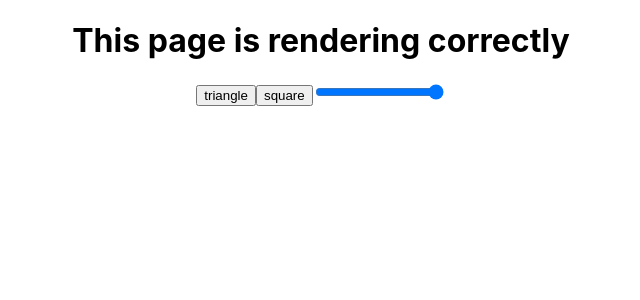
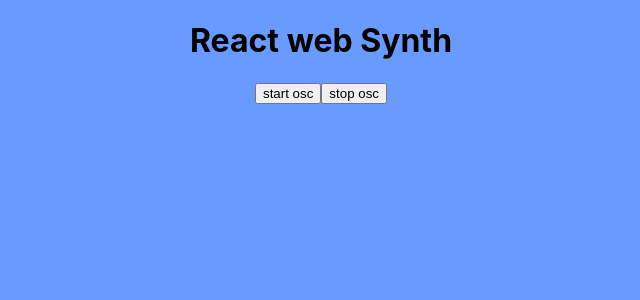
Before and after one commit to lcpfdev/react-web-api-synth, a React (Create React App) app: page / in a window 1280 px wide. Shown: the top 300 px of the page, without its empty margins (319-959 px from the left). Built offline with nearby package versions, Linux system fonts and the light colour scheme.

Commit message:
re arranged osc

```diff
--- a/src/App.css
+++ b/src/App.css
@@ -1,11 +1,9 @@
-.App {
+
+body{
+  background:#699bff;
   text-align: center;
 }
 
-.App-logo {
-  height: 40vmin;
-  pointer-events: none;
-}
 
 @media (prefers-reduced-motion: no-preference) {
   .App-logo {
@@ -14,14 +12,14 @@
 }
 
 .App-header {
-  background-color: #282c34;
+  background-color: #0050f1;
   min-height: 100vh;
   display: flex;
   flex-direction: column;
   align-items: center;
   justify-content: center;
   font-size: calc(10px + 2vmin);
-  color: white;
+  color: rgb(0, 0, 0);
 }
 
 .App-link {
--- a/src/App.js
+++ b/src/App.js
@@ -1,10 +1,25 @@
 import './App.css';
-import Synth from './components/synth';
+import React from 'react';
+
+const audioContext = new AudioContext(); // Allows us to use api
+const out = audioContext.destination; // Sets audio to output to speakers
+
+const osc1 = audioContext.createOscillator(); // creates osc
+const gain1 = audioContext.createGain() // sets osc to gain
+
+osc1.connect(gain1);  // allows osc output
+gain1.connect(out);
+
+
+
+
 
 function App() {
   return (
     <div className="App">
-      <Synth />
+    <h1>React web Synth</h1>
+    <button onClick={() => osc1.start()}>start osc</button>
+    <button onClick={() => osc1.stop()}>stop osc</button>
 
     </div>
   );
--- a/src/components/synth.js
+++ /dev/null
@@ -1,42 +0,0 @@
-import './synth.css'
-// import { useState } from 'react';
-const Synth = () => {
-
-    const check = "This page is rendering correctly";
-    const audioContext = new AudioContext(); // lets us use Audio API
-    const osc = audioContext.createOscillator() // creates osc
-    let volume  = audioContext.createGain()
-    osc.connect(volume).connect(audioContext.destination) // set to dest to speakers
-
-
-        function trianglePlay() {
-        osc.type = 'triangle';
-        osc.frequency.value = 80;
-        osc.start();
-        osc.stop(audioContext.currentTime + 2)
-    }
-    function sawPlay() {
-        osc.type = 'square';
-        osc.frequency.value = 80;
-        osc.start();
-        osc.stop(audioContext.currentTime + 2)
-    }
-
-
-    return(
-        <div>
-
-        <h1>{check}</h1>
-        <button onClick={trianglePlay}>triangle</button>
-        <button onClick={sawPlay}>square</button>
-        <input  type="range" id="volume" name="volume" min="0" max="10"></input>
-
-
-
-
-        </div>
-    );
-
-};
-
-export default Synth;
--- a/src/index.js
+++ b/src/index.js
@@ -2,7 +2,7 @@ import React from 'react';
 import ReactDOM from 'react-dom/client';
 import './index.css';
 import App from './App';
-import reportWebVitals from './reportWebVitals';
+
 
 const root = ReactDOM.createRoot(document.getElementById('root'));
 root.render(
@@ -10,8 +10,3 @@ root.render(
     <App />
   </React.StrictMode>
 );
-
-// If you want to start measuring performance in your app, pass a function
-// to log results (for example: reportWebVitals(console.log))
-// or send to an analytics endpoint. Learn more: https://bit.ly/CRA-vitals
-reportWebVitals();
--- a/src/reportWebVitals.js
+++ /dev/null
@@ -1,13 +0,0 @@
-const reportWebVitals = onPerfEntry => {
-  if (onPerfEntry && onPerfEntry instanceof Function) {
-    import('web-vitals').then(({ getCLS, getFID, getFCP, getLCP, getTTFB }) => {
-      getCLS(onPerfEntry);
-      getFID(onPerfEntry);
-      getFCP(onPerfEntry);
-      getLCP(onPerfEntry);
-      getTTFB(onPerfEntry);
-    });
-  }
-};
-
-export default reportWebVitals;
```
Also changed, not shown: src/setupTests.js (deleted, +0 -5 lines), src/components/synth.css (deleted), src/synth.js (deleted), 1 other file (tests, documents, lock files or other folders).
